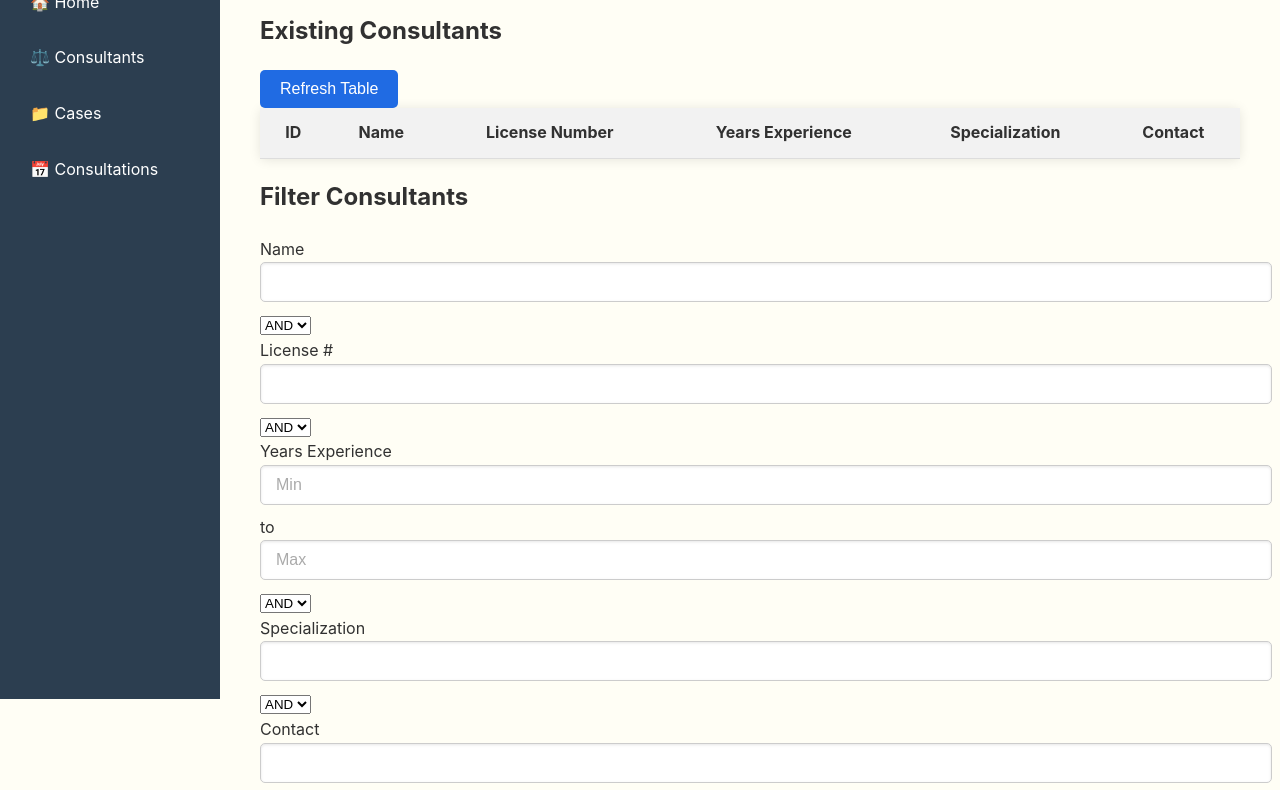
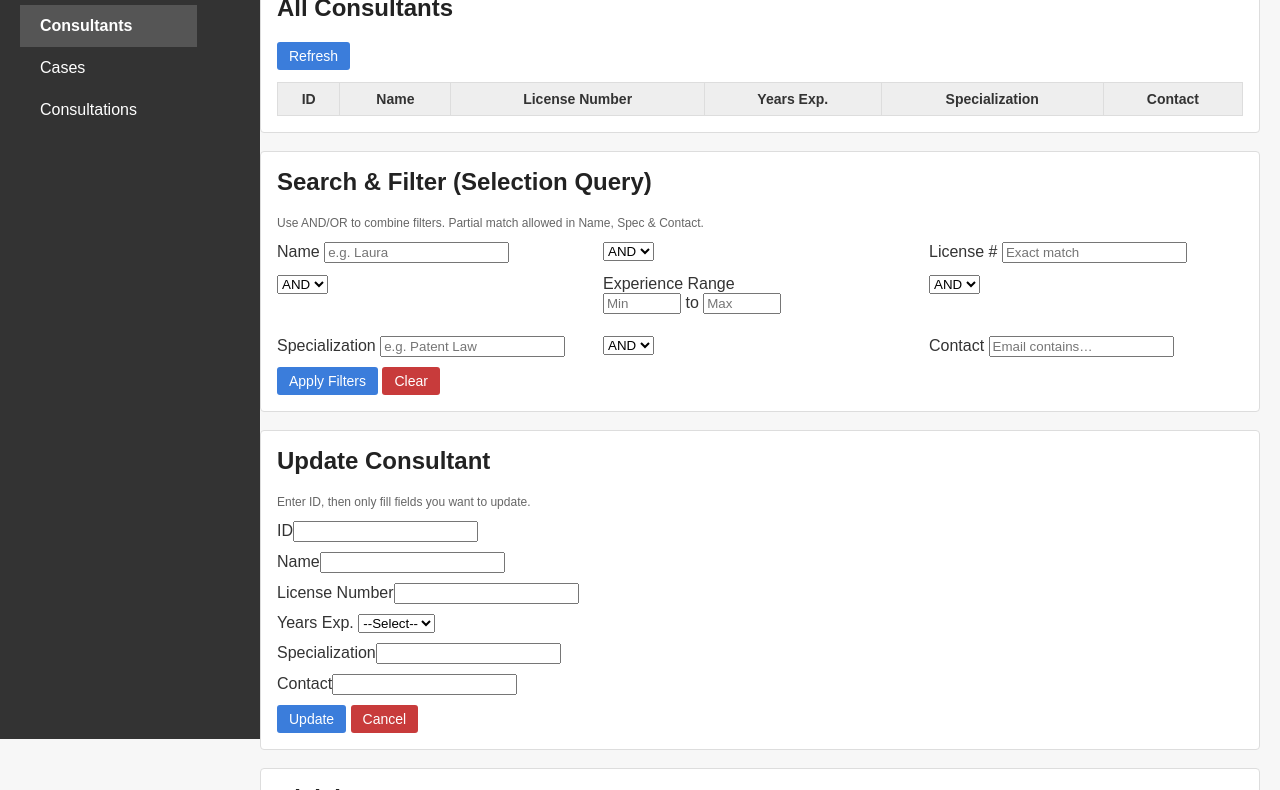
Before and after one commit to imanjosh/IP-and-Legal-Contract-Management-System, a website: page CPSC304_Node_Project/public/consultants.html in a window 1280 px wide. Shown: the part 101-891 px from the top of the page. Drawn offline with Linux system fonts and the light colour scheme; no server answers.

Commit message:
frontend fix

```diff
--- a/CPSC304_Node_Project/public/consultants.html
+++ b/CPSC304_Node_Project/public/consultants.html
@@ -6,22 +6,25 @@
   <link rel="stylesheet" href="styles.css">
 </head>
 <body>
+
   <aside class="sidebar">
     <h2>IP Legal DB</h2>
     <nav class="menu">
-      <a href="index.html">🏠 Home</a>
-      <a href="consultants.html">⚖️ Consultants</a>
-      <a href="cases.html" class="active">📁 Cases</a>
-      <a href="consultations.html">📅 Consultations</a>
+      <a href="index.html"> Home</a>
+      <a href="consultants.html" class="active"> Consultants</a>
+      <a href="cases.html"> Cases</a>
+      <a href="consultations.html"> Consultations</a>
     </nav>
   </aside>
 
   <main class="content">
     <h1>Consultants</h1>
+
+
     <div class="card">
-      <h2>Existing Consultants</h2>
+      <h2>All Consultants</h2>
       <div class="form-actions">
-        <button class="btn submit" id="refreshBtn">Refresh Table</button>
+        <button class="btn submit" id="refreshBtn">Refresh</button>
       </div>
       <table class="data-table" id="consultantsTable">
         <thead>
@@ -29,47 +32,39 @@
             <th>ID</th>
             <th>Name</th>
             <th>License Number</th>
-            <th>Years Experience</th>
+            <th>Years Exp.</th>
             <th>Specialization</th>
             <th>Contact</th>
           </tr>
         </thead>
-        <tbody>
-          <!-- populated dynamically -->
-        </tbody>
+        <tbody></tbody>
       </table>
     </div>
 
+
+
     <div class="card search-card">
-      <h2>Filter Consultants</h2>
+      <h2>Search & Filter (Selection Query)</h2>
+      <p class="help-text">Use AND/OR to combine filters. Partial match allowed in Name, Spec & Contact.</p>
+
       <div class="search-grid">
 
         <div>
           <label>Name</label>
-          <input type="text" id="filterName">
+          <input type="text" id="filterName" placeholder="e.g. Laura">
         </div>
 
-        <div>
-          <select id="conn2">
-            <option value="AND">AND</option>
-            <option value="OR">OR</option>
-          </select>
-        </div>
+        <div><select id="conn2"><option>AND</option><option>OR</option></select></div>
 
         <div>
           <label>License #</label>
-          <input type="text" id="filterLicense">
+          <input type="text" id="filterLicense" placeholder="Exact match">
         </div>
 
-        <div>
-          <select id="conn3">
-            <option value="AND">AND</option>
-            <option value="OR">OR</option>
-          </select>
-        </div>
+        <div><select id="conn3"><option>AND</option><option>OR</option></select></div>
 
         <div>
-          <label>Years Experience</label>
+          <label>Experience Range</label>
           <div class="range-inline">
             <input type="number" id="filterMinExp" placeholder="Min">
             <span>to</span>
@@ -77,33 +72,24 @@
           </div>
         </div>
 
-        <div>
-          <select id="conn4">
-            <option value="AND">AND</option>
-            <option value="OR">OR</option>
-          </select>
-        </div>
+        <div><select id="conn4"><option>AND</option><option>OR</option></select></div>
 
         <div>
           <label>Specialization</label>
-          <input type="text" id="filterSpec">
+          <input type="text" id="filterSpec" placeholder="e.g. Patent Law">
         </div>
 
-        <div>
-          <select id="conn5">
-            <option value="AND">AND</option>
-            <option value="OR">OR</option>
-          </select>
-        </div>
+        <div><select id="conn5"><option>AND</option><option>OR</option></select></div>
 
         <div>
           <label>Contact</label>
-          <input type="text" id="filterContact">
+          <input type="text" id="filterContact" placeholder="Email contains…">
         </div>
 
       </div>
+
       <div class="form-actions">
-        <button class="btn submit" id="filterBtn">Filter</button>
+        <button class="btn submit" id="filterBtn">Apply Filters</button>
         <button class="btn cancel" id="resetBtn">Clear</button>
       </div>
     </div>
@@ -112,90 +98,46 @@
 
     <div class="card form-card">
       <h2>Update Consultant</h2>
+      <p class="help-text">Enter ID, then only fill fields you want to update.</p>
+
       <form id="consultantForm">
-        <div class="form-group"><label>ID</label><input type="number" name="consultant_id"></div>
+        <div class="form-group"><label>ID</label><input type="number" name="consultant_id" required></div>
         <div class="form-group"><label>Name</label><input type="text" name="name"></div>
         <div class="form-group"><label>License Number</label><input type="text" name="license_number"></div>
-        <div class="form-group"><label>Years Experience</label>
+
+        <div class="form-group">
+          <label>Years Exp.</label>
           <select name="years_experience" id="yearsExperience" class="form-control">
-            <option value="1">1</option>
-            <option value="2">2</option>
-            <option value="3">3</option>
-            <option value="4">4</option>
-            <option value="5">5</option>
-            <option value="6">6</option>
-            <option value="7">7</option>
-            <option value="8">8</option>
-            <option value="9">9</option>
+            <option value="">--Select--</option>
+            <option value="1">1</option><option value="2">2</option><option value="3">3</option>
+            <option value="4">4</option><option value="5">5</option><option value="6">6</option>
+            <option value="7">7</option><option value="8">8</option><option value="9">9</option>
             <option value="10">10</option>
           </select>
         </div>
 
         <div class="form-group"><label>Specialization</label><input type="text" name="specialization"></div>
         <div class="form-group"><label>Contact</label><input type="email" name="contact_details"></div>
+
         <div class="form-actions">
           <button type="submit" class="btn submit">Update</button>
-          <button type="button" class="btn cancel"  id="cancelBtn">Cancel</button>
+          <button type="button" class="btn cancel" id="cancelBtn">Cancel</button>
         </div>
       </form>
     </div>
 
-    <div class="card">
-      <h2>Consultants who have consultations in all types.</h2><h3>(Division Query)</h3>
-      <button class="btn submit" id="divisionBtn">Show Division Results</button>
-      <table class="data-table" id="divisionTable">
-        <thead>
-          <tr><th>ID</th><th>Name</th></tr>
-        </thead>
-        <tbody>
-          <!-- division results -->
-        </tbody>
-      </table>
-    </div>
 
 
     <div class="card">
-      <h2>Projection of Consultants</h2>
-      <div class="form-group">
-        <label>Attributes (comma separated)</label>
-        <input type="text" id="projAttributes" placeholder="e.g. name,specialization">
-      </div>
-      <div class="form-actions">
-        <button class="btn submit" id="projBtn">Run Projection Query</button>
-      </div>
-      <table class="data-table" id="projectionTable">
-        <thead>
-          <tr>
-            <!-- Columns will depend on attributes entered -->
-          </tr>
-        </thead>
-        <tbody>
-          <!-- populated dynamically -->
-        </tbody>
+      <h2>Division Query</h2>
+      <p class="help-text">Consultants who handled ALL consultation types.</p>
+      <button class="btn submit" id="divisionBtn">Show</button>
+
+      <table class="data-table" id="divisionTable">
+        <thead><tr><th>ID</th><th>Name</th></tr></thead>
+        <tbody></tbody>
       </table>
     </div>
-
-
-    <div class="card">
-      <h2>Consultants Above Average Consultations</h2>
-      <div class="form-actions">
-        <button class="btn submit" id="aboveAvgBtn">Run Above Average Query</button>
-      </div>
-      <table class="data-table" id="aboveAvgTable">
-        <thead>
-          <tr>
-            <th>Consultant ID</th>
-            <th>Name</th>
-            <th>Specialization</th>
-            <th>Number of Consultations</th>
-          </tr>
-        </thead>
-        <tbody>
-          <!-- populated dynamically -->
-        </tbody>
-      </table>
-    </div>
-
 
   </main>
 
--- a/CPSC304_Node_Project/public/styles.css
+++ b/CPSC304_Node_Project/public/styles.css
@@ -1,130 +1,148 @@
 body {
-  display: flex;
     margin: 0;
-  font-family: -apple-system, BlinkMacSystemFont, "Segoe UI", Roboto, "Helvetica Neue", Arial, sans-serif;
-  line-height: 1.6;
-  background-color: #fffef5f9;
-  color: #313131;
-}
-
-hr {
-  border-top: 2px solid rgb(44, 51, 62);
-  margin: auto;
+    font-family: Arial, sans-serif;
+    background: #f7f7f7;
+    color: #333;
   }
 
   .sidebar {
     width: 220px;
-  background: #2c3e50;
+    height: 100vh;
+    background: #2d2d2d;
     color: #fff;
-  height: 100vh;
+    position: fixed;
     padding: 20px;
-  box-sizing: border-box;
-  position: fixed;
-  top: 0;
-  left: 0;
   }
 
   .sidebar h2 {
     margin-top: 0;
-  font-size: 1.4em;
-  text-align: center;
-}
-
-.menu {
-  display: flex;
-  flex-direction: column;
-  margin-top: 20px;
+    font-size: 22px;
   }
 
   .menu a {
-  color: #fff;
+    display: block;
+    padding: 10px 0;
+    color: #ccc;
     text-decoration: none;
-  padding: 10px;
-  margin: 5px 0;
-  border-radius: 4px;
-  transition: background 0.3s;
   }
 
-.menu a:hover {
-  background: #34495e;
+  .menu a:hover,
+  .menu a.active {
+    color: #fff;
+    font-weight: bold;
   }
 
   .content {
-  margin-left: 220px;
-  flex: 1;
-  padding: 40px;
-  min-height: 100vh;
-  max-width: 1000px;
+    margin-left: 240px;
+    padding: 20px;
   }
 
-.content h1 {
-  margin-top: 0;
+  .card {
+    background: #fff;
+    padding: 16px;
+    margin-bottom: 18px;
+    border: 1px solid #ddd;
+    border-radius: 4px;
   }
 
-table {
+  h1, h2 {
+    margin-top: 0;
+    color: #222;
+  }
+
+  .data-table {
     width: 100%;
     border-collapse: collapse;
-  background-color: #fff;
-  box-shadow: 0 1px 12px rgba(0, 0, 0, 0.1);
-  border-radius: 5px;
+    margin-top: 12px;
   }
 
-th, td {
-  padding: 12px 15px;
-  border-bottom: 1px solid #ddd;
+  .data-table th,
+  .data-table td {
+    border: 1px solid #ddd;
+    padding: 8px;
+    font-size: 14px;
   }
 
-th {
-  background-color: #f2f2f2;
-  font-weight: bold;
+  .data-table th {
+    background: #eee;
   }
 
-tr:last-child td {
-  border-bottom: none;
-}
-
-tr:hover {
-  background-color: #f5f5f5;
-  cursor: pointer;
-}
-
-button {
-  background-color: rgb(32, 107, 227);
-  color: #fff;
-  padding: 10px 20px;
-  font-size: 16px;
-  border: none;
-  border-radius: 5px;
-  cursor: pointer;
-  transition: background-color 0.3s;
-  outline: none;
-}
-
-button:hover {
-  background-color: rgb(22, 87, 207);
-}
-
-button:active {
-  background-color: rgb(12, 67, 187);
-}
-
-input, textarea {
-  width: 100%;
-  padding: 10px 15px;
-  font-size: 16px;
-  border: 1px solid #ccc;
-  border-radius: 5px;
-  background-color: #fff;
-  color: #333;
-  box-shadow: inset 0 1px 3px rgba(0, 0, 0, 0.1);
+  .form-group,
+  .range-inline {
     margin-bottom: 10px;
   }
 
-input::placeholder, textarea::placeholder {
-  color: #aaa;
+  .range-inline input {
+    width: 70px;
   }
 
-.loading-gif {
-  height: 1em;
-  vertical-align: middle;
+  .btn {
+    padding: 6px 12px;
+    border: none;
+    border-radius: 3px;
+    cursor: pointer;
+    font-size: 14px;
   }
+
+  .btn.submit {
+    background: #3b7ddb;
+    color: #fff;
+  }
+
+  .btn.cancel {
+    background: #c83b3b;
+    color: #fff;
+  }
+
+  .form-actions {
+    margin-top: 10px;
+  }
+
+  .search-grid {
+    display: grid;
+    grid-template-columns: repeat(3, 1fr);
+    gap: 12px;
+  }
+
+  .input-help,
+  .help-text {
+    font-size: 12px;
+    color: #666;
+  }
+
+  .section-divider {
+    margin: 28px 0;
+    border: 0;
+    border-top: 1px solid #ccc;
+  }
+
+  .sidebar {
+    width: 220px;
+    background-color: #333;
+    color: white;
+    height: 100vh;
+    position: fixed;
+    left: 0;
+    top: 0;
+    padding-top: 20px;
+    display: flex;
+    flex-direction: column;
+    align-items: flex-start;
+}
+
+.menu a {
+    display: block;
+    padding: 12px 20px;
+    color: white;
+    text-decoration: none;
+    width: 100%;
+}
+
+.menu a:hover,
+.menu a.active {
+    background-color: #555;
+}
+
+.sidebar h2 {
+    color: #ffcc00;
+  }
```
Also changed, not shown: CPSC304_Node_Project/public/cases.html (+26 -23 lines), CPSC304_Node_Project/public/cases.js (+9 -44 lines), CPSC304_Node_Project/public/consultations.html (+4 -4 lines), CPSC304_Node_Project/public/consultations.js (+12 -26 lines), CPSC304_Node_Project/public/index.html (+4 -6 lines). Lines whose indentation alone changed are shown as unchanged.
